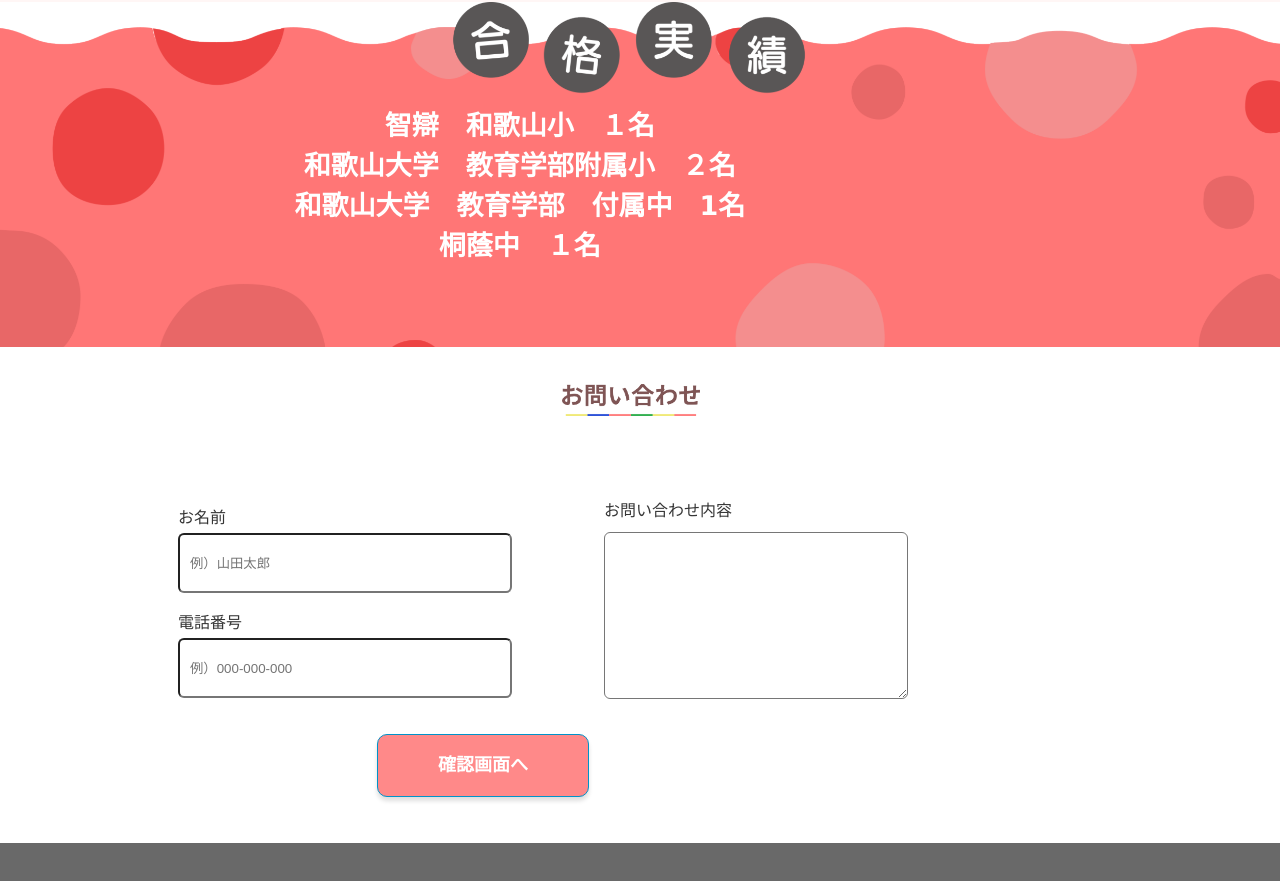
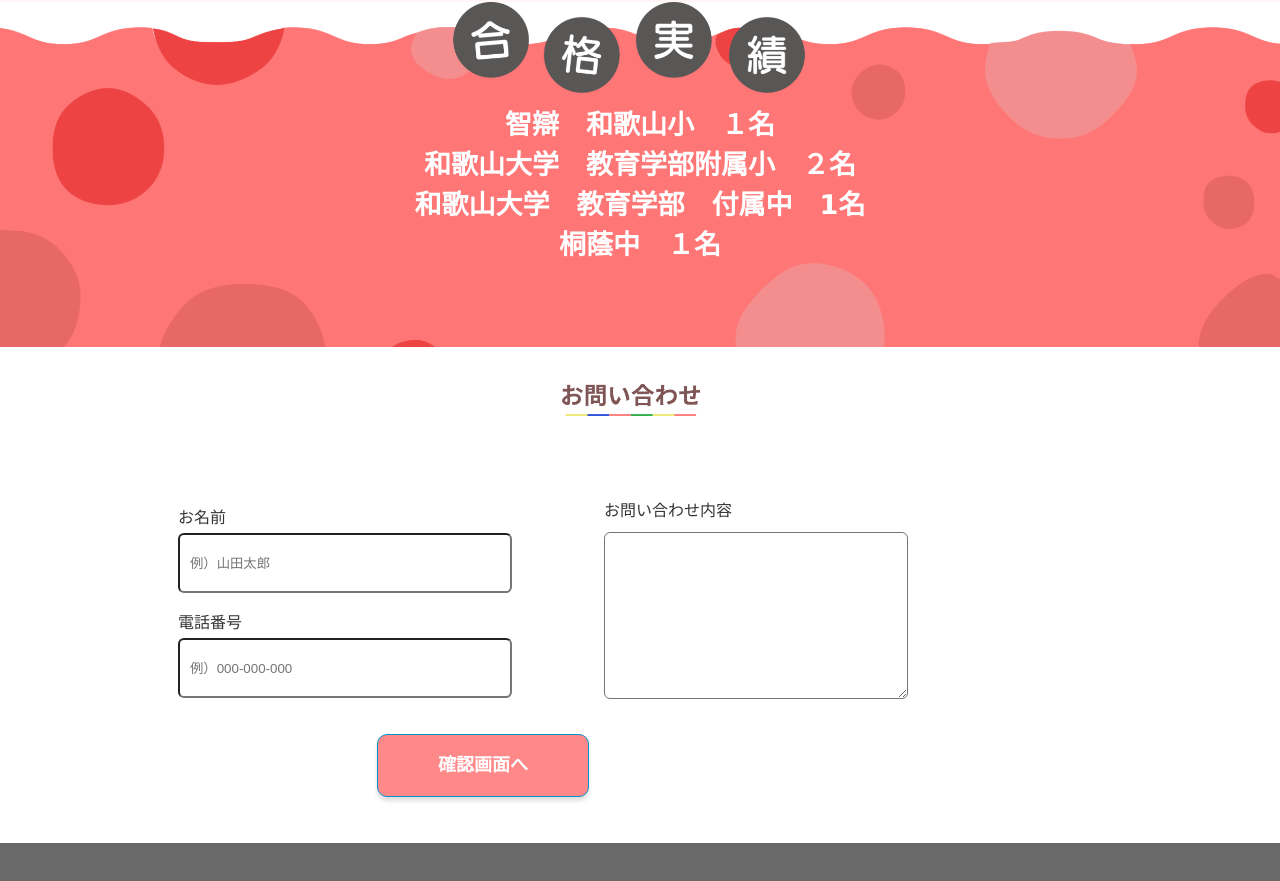
Before and after one commit to OosodaoO/onoda-rina, a plain HTML site: page jm.html in a window 1280 px wide. Shown: the part 3150-4031 px from the top of the page. Drawn offline with Linux system fonts and the light colour scheme.

Commit message:
Add files via upload

```diff
--- a/css/jm.css
+++ b/css/jm.css
@@ -1,3 +1,4 @@
+
 html, body, div, span, object, iframe, h1, h2, h3, h4, h5, h6, p, address, img, small, ul, li, footer, header, nav, section{
     margin: 0;
     padding: 0;
@@ -432,9 +433,10 @@ a {
     display: flex;
 	align-items: center;
 	justify-content: center;
-    top:40%;
-    left: 16%;
-
+    top: 53%;
+    left: 50%;
+   transform: translateY(-50%) translateX(-50%);
+   -webkit- transform: translateY(-50%) translateX(-50%);
     line-height: 40px;
     font-size: 27px;
     font-weight: 600;
```
